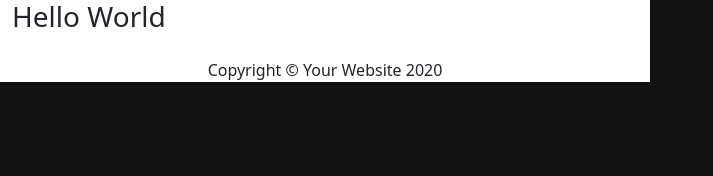
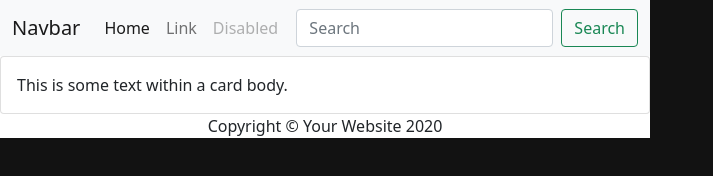
Before and after one commit to staycaffeinated/webpack-baseline, a website built with webpack: page src/template.html in a window 1280 px wide. Shown: the whole page, without its empty margins (0-713 px from the left). Built offline with nearby package versions, Linux system fonts and the light colour scheme; files whose address does not match are found by name.

Commit message:
chore: add navbar, card to template

```diff
--- a/src/template.html
+++ b/src/template.html
@@ -9,13 +9,42 @@
   </head>
 
   <body>
-    <!-- content wrapper -->
 
-    <!-- page content -->
-    <div class="container-fluid">
-      <!-- page heading -->
-      <h1 class="h3 mb-4 text-gray-800">Hello World</h1>
+
+    <!-- top navbar -->
+    <nav class="navbar navbar-expand-lg navbar-light bg-light">
+      <div class="container-fluid">
+        <a class="navbar-brand" href="#">Navbar</a>
+        <button class="navbar-toggler" type="button" data-bs-toggle="collapse" data-bs-target="#navbarTogglerDemo02" aria-controls="navbarTogglerDemo02" aria-expanded="false" aria-label="Toggle navigation">
+          <span class="navbar-toggler-icon"></span>
+        </button>
+      <div class="collapse navbar-collapse" id="navbarTogglerDemo02">
+        <ul class="navbar-nav me-auto mb-2 mb-lg-0">
+          <li class="nav-item">
+            <a class="nav-link active" aria-current="page" href="#">Home</a>
+          </li>
+          <li class="nav-item">
+            <a class="nav-link" href="#">Link</a>
+          </li>
+          <li class="nav-item">
+            <a class="nav-link disabled" href="#" tabindex="-1" aria-disabled="true">Disabled</a>
+          </li>
+        </ul>
+        <form class="d-flex">
+          <input class="form-control me-2" type="search" placeholder="Search" aria-label="Search">
+          <button class="btn btn-outline-success" type="submit">Search</button>
+        </form>
+      </div>
     </div>
+  </nav>
+
+    <!-- basic content, as a card -->
+    <div class="card">
+      <div class="card-body">
+        This is some text within a card body.
+      </div>
+    </div>
+
 
     <!-- Footer -->
     <footer class="sticky-footer bg-white">
```
